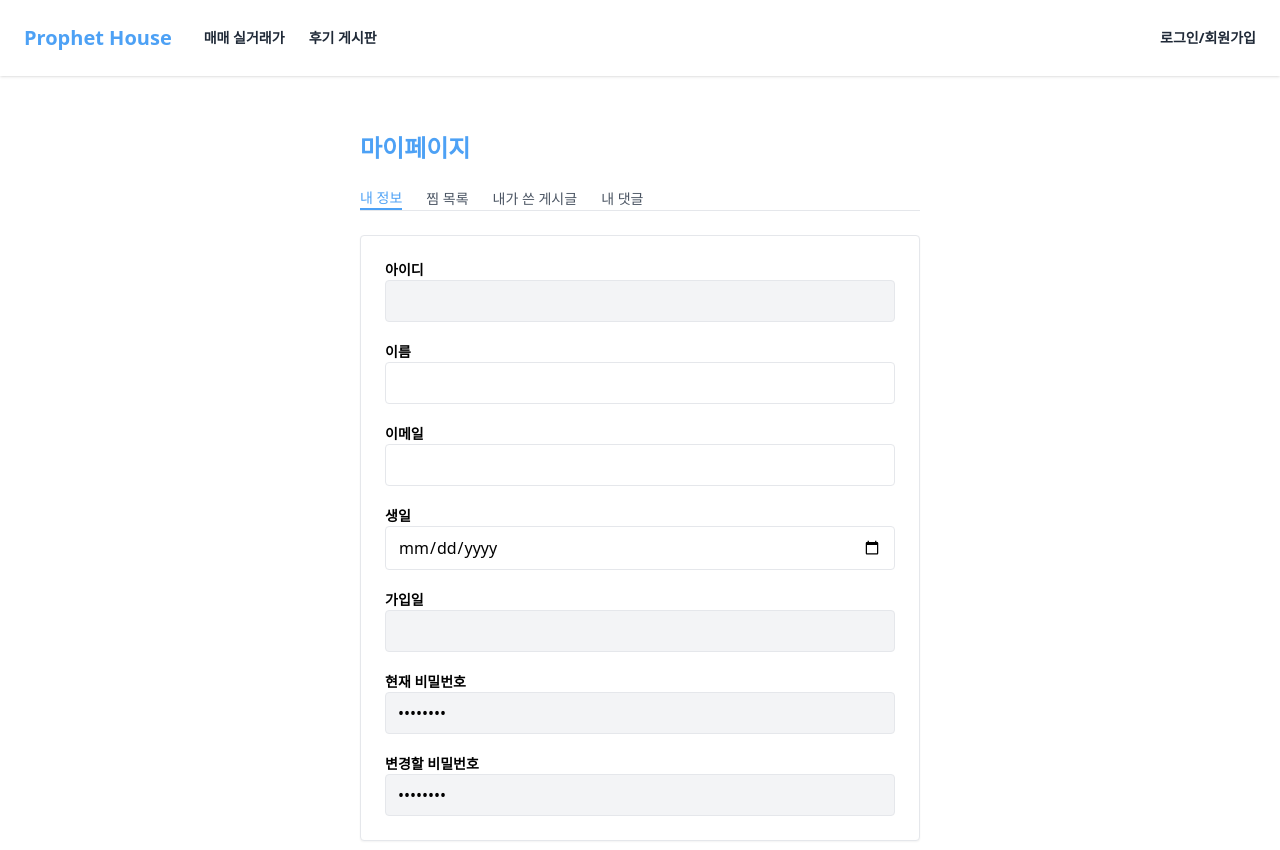
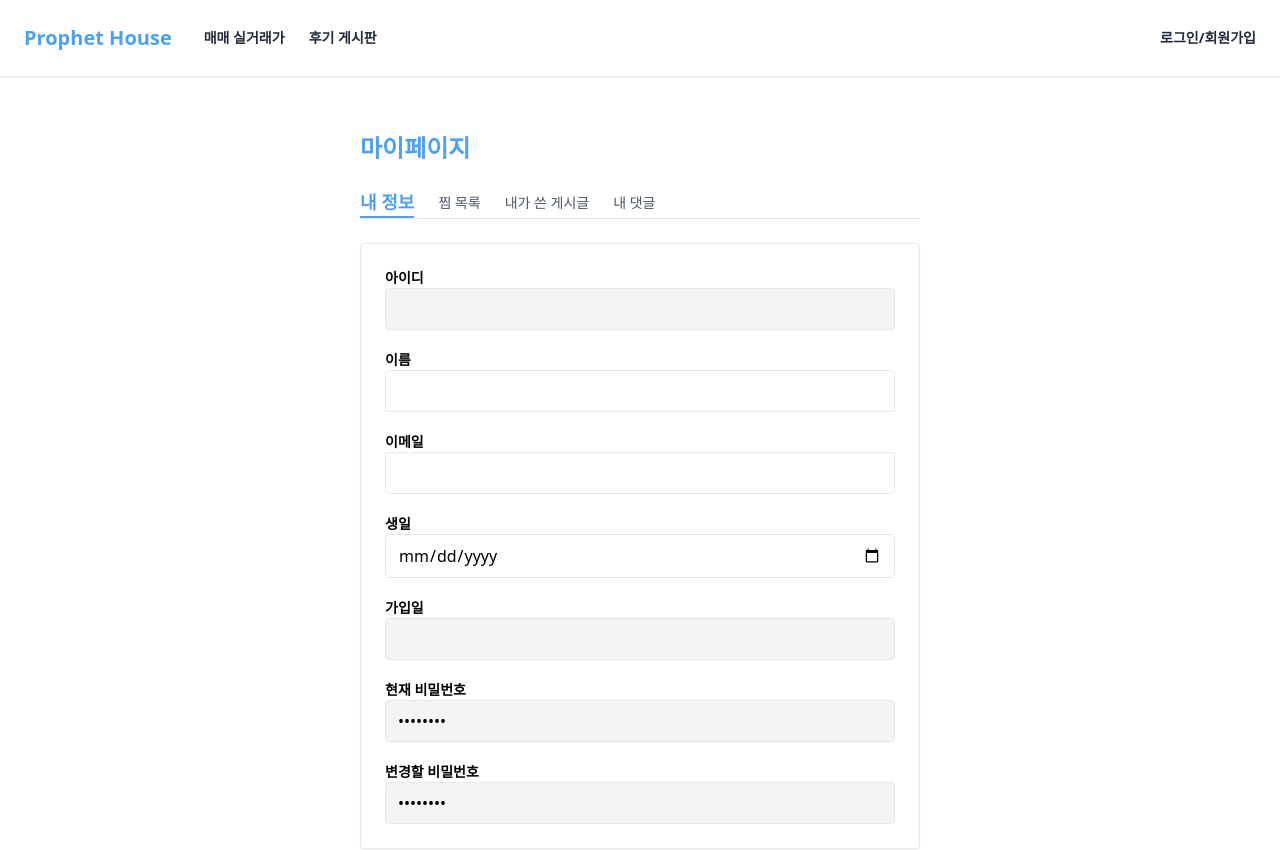
Before and after one commit to eoreunjee/final-project-prophet-house, a Vue app in the folder frontend/: page /user/myPage in a window 1280 px wide. Shown: the top 850 px of the page. Built offline with nearby package versions, Linux system fonts and the light colour scheme.

Commit message:
텍스트 포커스 크기 수정

```diff
--- a/frontend/src/views/MyPage.vue
+++ b/frontend/src/views/MyPage.vue
@@ -4,10 +4,10 @@
 
     <div class="border-b mb-6">
       <nav class="flex space-x-6 text-sm font-medium text-gray-600">
-        <button @click="tab = 'info'" :class="tab === 'info' ? 'text-[#4DA1F5] border-b-2 border-[#4DA1F5]' : ''">내 정보</button>
-        <button @click="tab = 'wishlist'" :class="tab === 'wishlist' ? 'text-[#4DA1F5] border-b-2 border-[#4DA1F5]' : ''">찜 목록</button>
-        <button @click="tab = 'reviews'" :class="tab === 'reviews' ? 'text-[#4DA1F5] border-b-2 border-[#4DA1F5]' : ''">내가 쓴 게시글</button>
-        <button @click="tab = 'comments'" :class="tab === 'comments' ? 'text-[#4DA1F5] border-b-2 border-[#4DA1F5]' : ''">내 댓글</button>
+        <button @click="tab = 'info'" :class="tab === 'info' ? 'text-[#4DA1F5] border-b-2 border-[#4DA1F5] font-bold text-lg' : ''">내 정보</button>
+        <button @click="tab = 'wishlist'" :class="tab === 'wishlist' ? 'text-[#4DA1F5] border-b-2 border-[#4DA1F5] font-bold text-lg' : ''">찜 목록</button>
+        <button @click="tab = 'reviews'" :class="tab === 'reviews' ? 'text-[#4DA1F5] border-b-2 border-[#4DA1F5] font-bold text-lg' : ''">내가 쓴 게시글</button>
+        <button @click="tab = 'comments'" :class="tab === 'comments' ? 'text-[#4DA1F5] border-b-2 border-[#4DA1F5] font-bold text-lg' : ''">내 댓글</button>
       </nav>
     </div>
 
@@ -46,7 +46,7 @@
         </form>
       </div>
       <div class="text-right">
-        <button class="bg-[#4DA1F5] hover:bg-[#0DA9FF] text-white px-20 py-3 rounded w-full">수정</button>
+        <button class="bg-[#4DA1F5] hover:bg-[#2D0AFF] text-white px-20 py-3 rounded w-full">수정</button>
       </div>
     </div>
 
@@ -197,7 +197,4 @@ function formatDate(dateString) {
 </script>
 
 <style scoped>
-button {
-  transition: all 0.2s ease-in-out;
-}
 </style>
```
